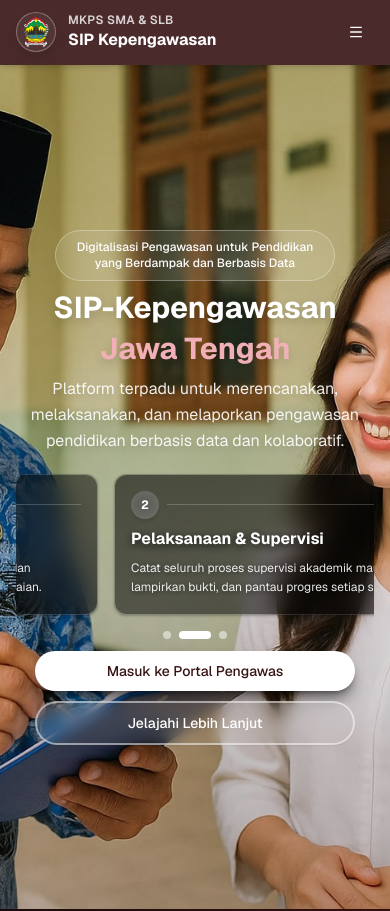
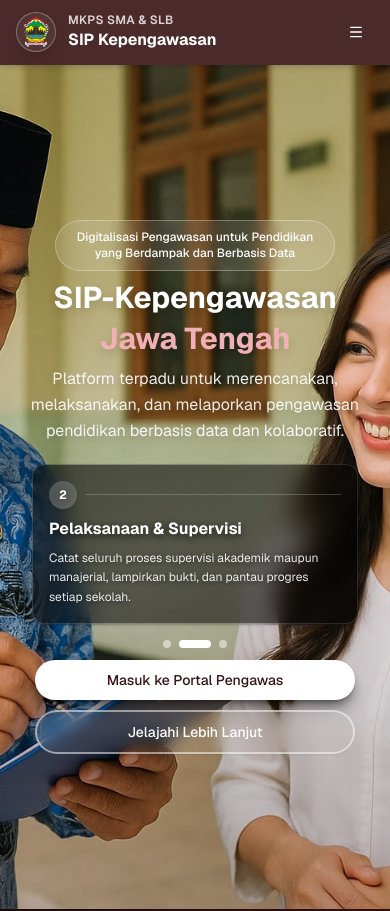
Before and after one commit to yucheyahyasukaca/pengawas, a Next.js app: page / in a window 390 px wide. Shown: the top 911 px of the page. Built offline with nearby package versions, Linux system fonts and the light colour scheme.

Commit message:
fix slide

```diff
--- a/app/(public)/page.tsx
+++ b/app/(public)/page.tsx
@@ -162,7 +162,7 @@ export default function HomePage() {
             <div className="relative mt-2 sm:mt-4 lg:mt-0">
               {/* Mobile Slider */}
               <div className="lg:hidden">
-                <div className="relative overflow-hidden rounded-xl py-1 px-4 sm:px-0">
+                <div className="relative overflow-hidden rounded-xl py-1">
                   <div
                     className="flex transition-transform duration-500 ease-in-out"
                     style={{ transform: `translateX(-${currentPillarIndex * 100}%)` }}
@@ -170,9 +170,10 @@ export default function HomePage() {
                     {programPillars.map((pillar, index) => (
                       <div
                         key={pillar.title}
-                        className="min-w-full shrink-0 px-2"
+                        className="w-full shrink-0 flex-shrink-0 px-4"
+                        style={{ minWidth: '100%' }}
                       >
-                        <div className="group relative mx-auto max-w-sm overflow-hidden rounded-lg border border-white/10 bg-black/30 p-4 backdrop-blur-md shadow-sm shadow-black/20">
+                        <div className="group relative mx-auto w-full max-w-sm overflow-hidden rounded-lg border border-white/10 bg-black/30 p-4 backdrop-blur-md shadow-sm shadow-black/20">
                           {/* Dark overlay for better text contrast */}
                           <div className="absolute inset-0 bg-gradient-to-br from-black/40 via-black/30 to-black/40 rounded-lg" />
 
```
